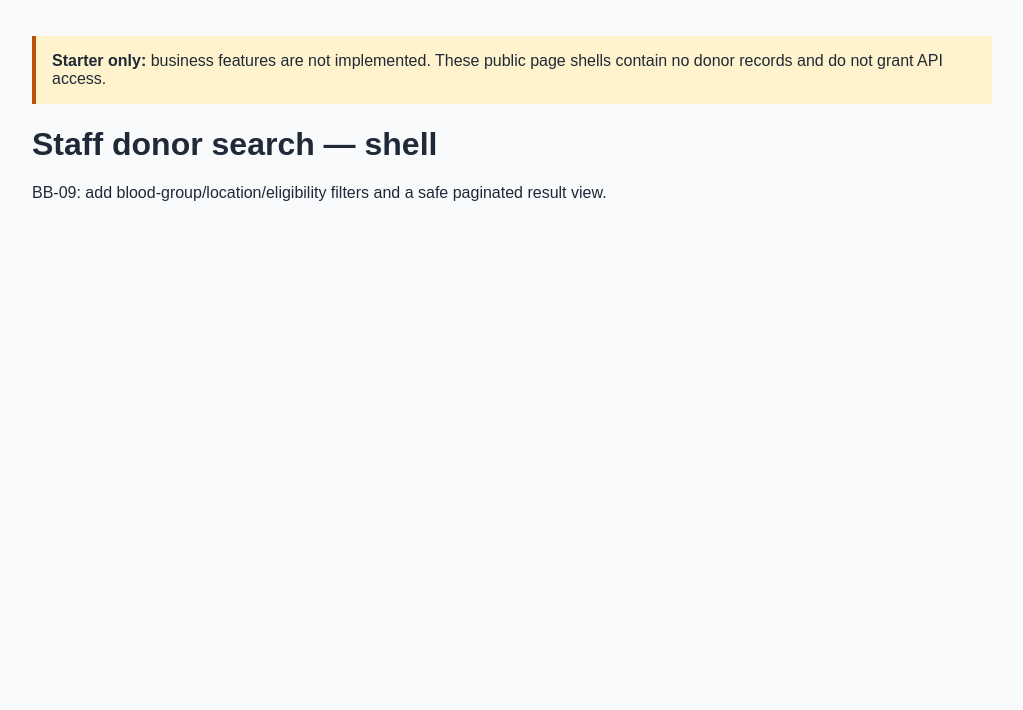
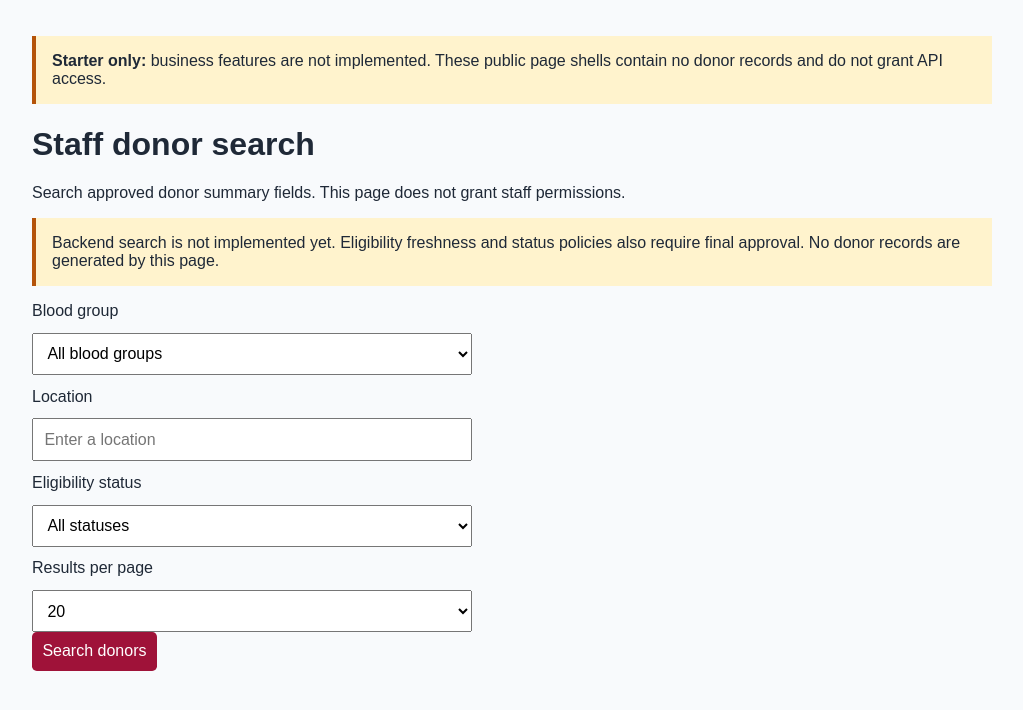
Before and after one commit to AryaAnumula/BloodConnect, a Django app: page /staff/donors in a window 1280 px wide. Shown: the part 60-770 px from the top of the page, without its empty margins (128-1151 px from the left). Run offline with Django 5.2, Linux system fonts and the light colour scheme; parts of the project's set-up code (start-up, migrations or seed data) failed here and were passed over.

Commit message:
feat(BB-09): add staff donor search page

```diff
--- a/frontend/static/js/pages/search.js
+++ b/frontend/static/js/pages/search.js
@@ -1,2 +1,140 @@
-// BB-09: add blood-group/location/eligibility filters and a safe paginated result view.
-// Use ../api/client.js; render untrusted values with textContent, not innerHTML.
+
+import { apiFetch, showStatus } from '../api/client.js';
+
+const form = document.querySelector('#donor-search-form');
+const resultsSection = document.querySelector('#donor-results');
+const resultsBody = document.querySelector('#donor-results-body');
+const resultCount = document.querySelector('#result-count');
+const pageIndicator = document.querySelector('#page-indicator');
+const previousButton = document.querySelector('#previous-page');
+const nextButton = document.querySelector('#next-page');
+
+let currentPage = 1;
+let totalPages = 1;
+
+function clearResults() {
+  resultsSection.hidden = true;
+  resultsBody.replaceChildren();
+  resultCount.textContent = '';
+  pageIndicator.textContent = '';
+  previousButton.disabled = true;
+  nextButton.disabled = true;
+}
+
+function addCell(row, value) {
+  const cell = document.createElement('td');
+  cell.textContent = String(value ?? 'Not provided');
+  row.appendChild(cell);
+}
+
+function renderResults(data) {
+  if (
+    !data ||
+    typeof data !== 'object' ||
+    !Number.isInteger(data.count) ||
+    data.count < 0 ||
+    !Number.isInteger(data.page) ||
+    data.page < 1 ||
+    !Number.isInteger(data.page_size) ||
+    data.page_size < 1 ||
+    data.page_size > 100 ||
+    !Array.isArray(data.results)
+  ) {
+    throw new Error('The server returned an unexpected search response.');
+  }
+
+  for (const donor of data.results) {
+    if (
+      !donor ||
+      typeof donor !== 'object' ||
+      typeof donor.id !== 'string' ||
+      !['A+', 'A-', 'B+', 'B-', 'AB+', 'AB-', 'O+', 'O-'].includes(donor.blood_group) ||
+      typeof donor.location !== 'string' ||
+      !['ELIGIBLE', 'INELIGIBLE', 'NOT_SCREENED', 'STALE'].includes(donor.eligibility_status)
+    ) {
+      throw new Error('The server returned an invalid donor summary.');
+    }
+  }
+
+  resultsBody.replaceChildren();
+
+  for (const donor of data.results) {
+    const row = document.createElement('tr');
+    addCell(row, donor.id);
+    addCell(row, donor.blood_group);
+    addCell(row, donor.location);
+    addCell(row, donor.eligibility_status);
+    resultsBody.appendChild(row);
+  }
+
+  currentPage = data.page;
+  totalPages = Math.max(1, Math.ceil(data.count / data.page_size));
+
+  resultCount.textContent = `Matching donors: ${data.count}`;
+  pageIndicator.textContent = `Page ${currentPage} of ${totalPages}`;
+  previousButton.disabled = currentPage <= 1;
+  nextButton.disabled = currentPage >= totalPages;
+  resultsSection.hidden = false;
+}
+
+async function searchDonors(page) {
+  clearResults();
+
+  const formData = new FormData(form);
+  const params = new URLSearchParams();
+
+  const bloodGroup = formData.get('blood_group');
+  const location = formData.get('location').trim();
+  const eligibilityStatus = formData.get('eligibility_status');
+  const pageSize = Number(formData.get('page_size'));
+
+  if (location.length > 120) {
+    showStatus('Location must be 120 characters or fewer.');
+    return;
+  }
+
+  if (!Number.isInteger(pageSize) || pageSize < 1 || pageSize > 100) {
+    showStatus('Choose a page size between 1 and 100.');
+    return;
+  }
+
+  if (bloodGroup) params.set('blood_group', bloodGroup);
+  if (location) params.set('location', location);
+  if (eligibilityStatus) params.set('eligibility_status', eligibilityStatus);
+
+  params.set('page', String(page));
+  params.set('page_size', String(pageSize));
+
+  showStatus('Searching donors…');
+
+  try {
+    const data = await apiFetch(`/api/v1/donors?${params.toString()}`);
+    renderResults(data);
+    showStatus('Search completed.');
+  } catch (error) {
+    if (error.status === 400) {
+      showStatus('Some search filters are invalid. Check your selections.');
+    } else if (error.status === 403) {
+      showStatus('Access denied. An authorized staff account is required.');
+    } else if (error.status === 501) {
+      showStatus('Staff donor search is not implemented by the backend yet. No results were loaded.');
+    } else if (error.status === 503) {
+      showStatus('The service is temporarily unavailable. Try again later.');
+    } else {
+      showStatus(error.message || 'Could not search donors.');
+    }
+  }
+}
+
+form.addEventListener('submit', event => {
+  event.preventDefault();
+  searchDonors(1);
+});
+
+previousButton.addEventListener('click', () => {
+  if (currentPage > 1) searchDonors(currentPage - 1);
+});
+
+nextButton.addEventListener('click', () => {
+  if (currentPage < totalPages) searchDonors(currentPage + 1);
+});
--- a/frontend/templates/search.html
+++ b/frontend/templates/search.html
@@ -1 +1,88 @@
-{% extends 'base.html' %}{% block content %}<h1>Staff donor search — shell</h1><p>BB-09: add blood-group/location/eligibility filters and a safe paginated result view.</p>{% endblock %}
+
+{% extends 'base.html' %}
+{% load static %}
+
+{% block title %}Staff Donor Search — BloodConnect{% endblock %}
+
+{% block content %}
+<h1>Staff donor search</h1>
+
+<p>Search approved donor summary fields. This page does not grant staff permissions.</p>
+
+<p class="notice">
+  Backend search is not implemented yet. Eligibility freshness and status policies
+  also require final approval. No donor records are generated by this page.
+</p>
+
+<form id="donor-search-form">
+  <label for="blood-group">Blood group</label>
+  <select id="blood-group" name="blood_group">
+    <option value="">All blood groups</option>
+    <option value="A+">A+</option>
+    <option value="A-">A-</option>
+    <option value="B+">B+</option>
+    <option value="B-">B-</option>
+    <option value="AB+">AB+</option>
+    <option value="AB-">AB-</option>
+    <option value="O+">O+</option>
+    <option value="O-">O-</option>
+  </select>
+
+  <label for="location">Location</label>
+  <input
+    id="location"
+    name="location"
+    type="text"
+    maxlength="120"
+    placeholder="Enter a location"
+  >
+
+  <label for="eligibility-status">Eligibility status</label>
+  <select id="eligibility-status" name="eligibility_status">
+    <option value="">All statuses</option>
+    <option value="ELIGIBLE">Eligible</option>
+    <option value="INELIGIBLE">Ineligible</option>
+    <option value="NOT_SCREENED">Not screened</option>
+    <option value="STALE">Stale assessment (policy pending)</option>
+  </select>
+
+  <label for="page-size">Results per page</label>
+  <select id="page-size" name="page_size">
+    <option value="10">10</option>
+    <option value="20" selected>20</option>
+    <option value="50">50</option>
+    <option value="100">100</option>
+  </select>
+
+  <button type="submit">Search donors</button>
+</form>
+
+<section id="donor-results" aria-labelledby="results-heading" hidden>
+  <h2 id="results-heading">Search results</h2>
+  <p id="result-count"></p>
+
+  <div style="overflow-x:auto">
+    <table>
+      <thead>
+        <tr>
+          <th scope="col">Donor profile ID</th>
+          <th scope="col">Blood group</th>
+          <th scope="col">Location</th>
+          <th scope="col">Eligibility status</th>
+        </tr>
+      </thead>
+      <tbody id="donor-results-body"></tbody>
+    </table>
+  </div>
+
+  <nav aria-label="Search result pages">
+    <button type="button" id="previous-page" disabled>Previous</button>
+    <span id="page-indicator">Page 1</span>
+    <button type="button" id="next-page" disabled>Next</button>
+  </nav>
+</section>
+{% endblock %}
+
+{% block scripts %}
+<script type="module" src="{% static 'js/pages/search.js' %}"></script>
+{% endblock %}
```
Also changed, not shown: tests/frontend-search.test.mjs (added, +59 -0 lines).
